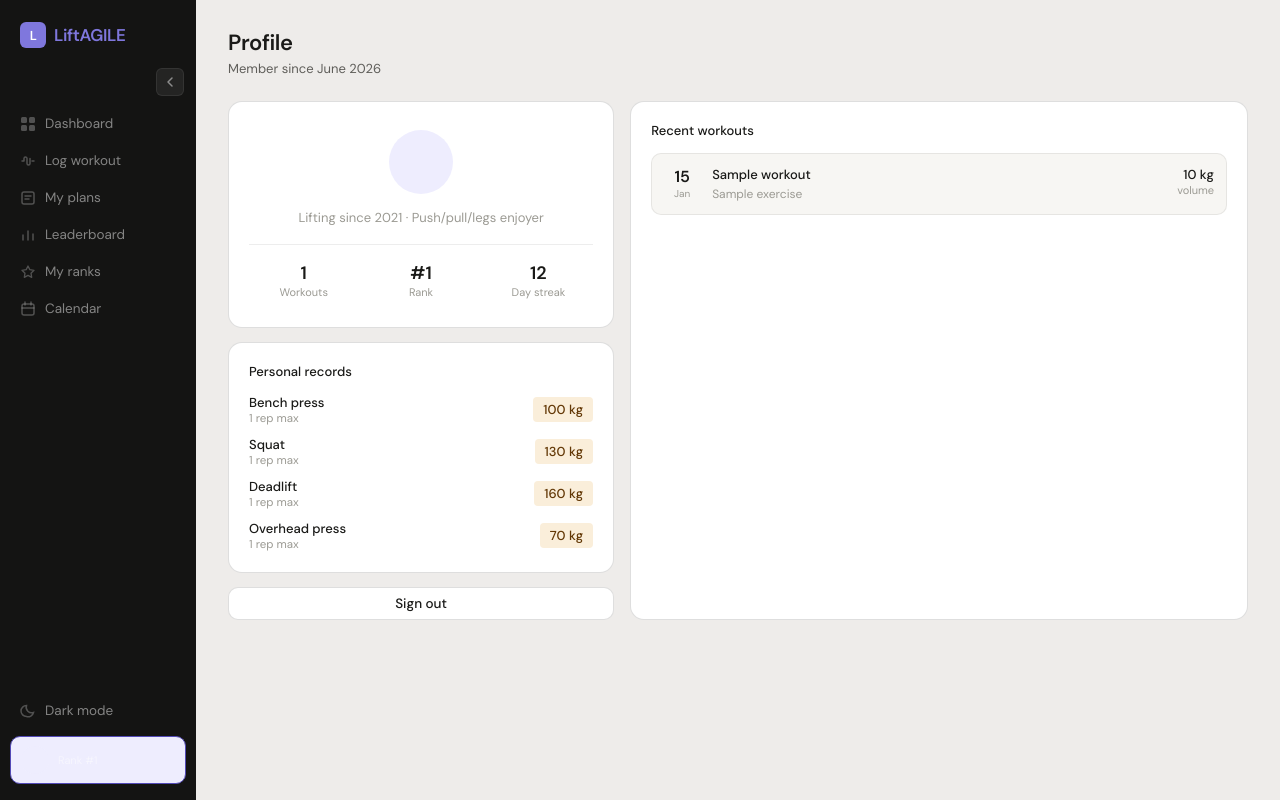
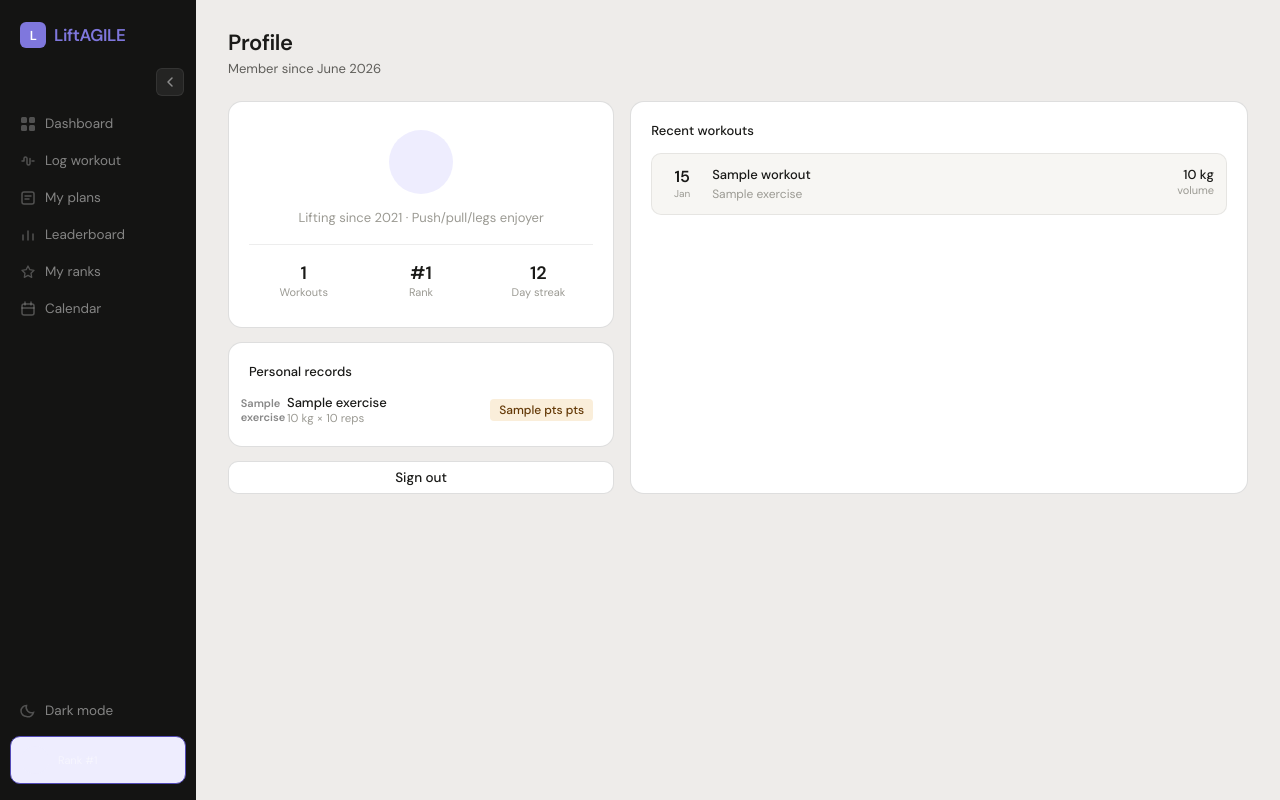
Before and after one commit to pat-caputi/agile-web-development, a Python web app: template templates/profile.html in a window 1280 px wide. Run offline with Jinja, Linux system fonts and the light colour scheme; the template is opened without the code that fills it: most values are stand-ins (such as "Sample title", 1, 10 or a date in 2020).

Commit message:
profile now displays current pr's

```diff
--- a/templates/profile.html
+++ b/templates/profile.html
@@ -164,36 +164,26 @@
 
         <div class="card">
           <div class="card-title">Personal records</div>
+          {% if pr_list %}
           <div style="display:flex;flex-direction:column;gap:10px;">
-            <div style="display:flex;justify-content:space-between;align-items:center;">
-              <div>
-                <div style="font-size:13px;font-weight:500;">Bench press</div>
-                <div style="font-size:11.5px;color:var(--text-tertiary);">1 rep max</div>
+            {% for pr in pr_list %}
+            <div style="display:flex;align-items:center;gap:10px;">
+              <div class="ex-icon" style="background:{{ pr.css }};color:{{ pr.css_color }};width:28px;height:28px;font-size:11px;flex-shrink:0;">
+                {{ pr.exercise[0] }}
               </div>
-              <span class="badge badge-pr" style="font-size:13px;padding:4px 10px;">100 kg</span>
+              <div style="flex:1;min-width:0;">
+                <div style="font-size:13px;font-weight:500;white-space:nowrap;overflow:hidden;text-overflow:ellipsis;">{{ pr.exercise }}</div>
+                <div style="font-size:11.5px;color:var(--text-tertiary);">{{ pr.weight | int }} kg × {{ pr.reps }} reps</div>
+              </div>
+              <span class="badge badge-pr" style="font-size:12px;padding:3px 9px;white-space:nowrap;">{{ pr.pts }} pts</span>
             </div>
-            <div style="display:flex;justify-content:space-between;align-items:center;">
-              <div>
-                <div style="font-size:13px;font-weight:500;">Squat</div>
-                <div style="font-size:11.5px;color:var(--text-tertiary);">1 rep max</div>
-              </div>
-              <span class="badge badge-pr" style="font-size:13px;padding:4px 10px;">130 kg</span>
-            </div>
-            <div style="display:flex;justify-content:space-between;align-items:center;">
-              <div>
-                <div style="font-size:13px;font-weight:500;">Deadlift</div>
-                <div style="font-size:11.5px;color:var(--text-tertiary);">1 rep max</div>
-              </div>
-              <span class="badge badge-pr" style="font-size:13px;padding:4px 10px;">160 kg</span>
-            </div>
-            <div style="display:flex;justify-content:space-between;align-items:center;">
-              <div>
-                <div style="font-size:13px;font-weight:500;">Overhead press</div>
-                <div style="font-size:11.5px;color:var(--text-tertiary);">1 rep max</div>
-              </div>
-              <span class="badge badge-pr" style="font-size:13px;padding:4px 10px;">70 kg</span>
-            </div>
+            {% endfor %}
           </div>
+          {% else %}
+          <div style="font-size:13px;color:var(--text-tertiary);padding:6px 0;">
+            No PRs yet — log a workout to start tracking.
+          </div>
+          {% endif %}
         </div>
 
         <a href="{{ url_for('logout') }}" class="btn btn-secondary btn-block">Sign out</a>
```
